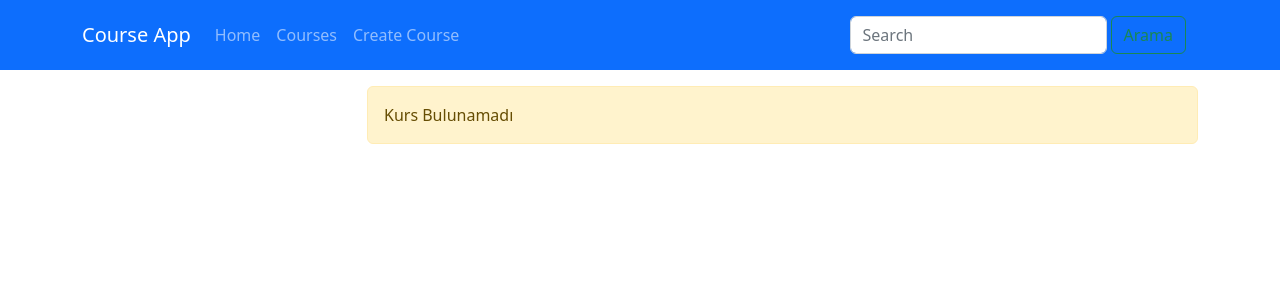
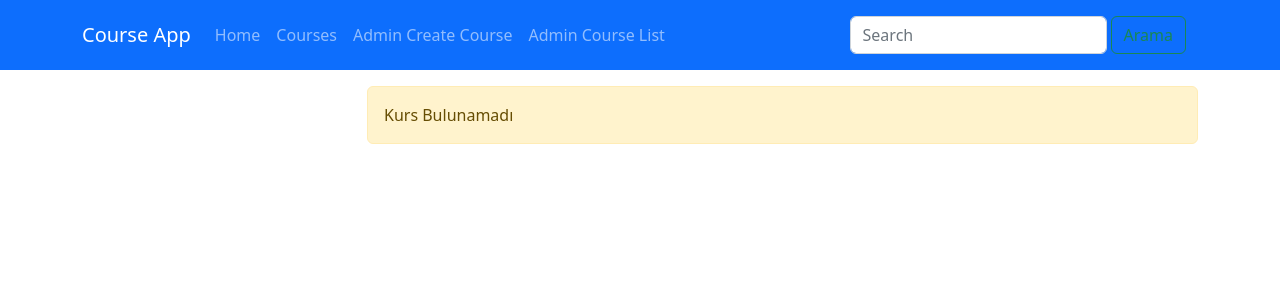
Before and after one commit to Abdulkadir2516/Django_project_course, a Django app: page /kurs/ in a window 1280 px wide. Shown: the top 300 px of the page. Run offline with Django 4.2, Linux system fonts and the light colour scheme; data that the repository does not hold is empty; some libraries are stand-ins or nearby versions.

Commit message:
Add course list and edit functionality; update navigation links

```diff
--- a/courseapp/courses/urls.py
+++ b/courseapp/courses/urls.py
@@ -11,7 +11,8 @@ urlpatterns = [
     path('', views.index, name='index'),
     path('search', views.search, name='search'),
     path('create-kurs', views.create_kurs, name='create_course'),
-
+    path('course-list', views.course_list, name='course_list'),
+    path('course_edit/<slug:slug>', views.course_edit, name='course_edit'),
     path('<slug:slug>', views.detay, name='course_details'),
     path('kategori/<slug:slug>',views.getCoursesByCategory, name='getCoursesByCategory'),
 
--- a/courseapp/courses/views.py
+++ b/courseapp/courses/views.py
@@ -68,6 +68,16 @@ def create_kurs(request):
 def kurslar(request):
     return HttpResponse("<h1>Kurslar sayfası</h1>")
 
+def course_list(request):
+    kurslar = Course.objects.all()
+    return render(request, 'courses/course_list.html', {
+        "courses": kurslar,
+    })
+
+def course_edit(request, slug):
+    pass
+
+
 def detay(request, slug):
 
     """try:
--- a/courseapp/templates/partials/_nav.html
+++ b/courseapp/templates/partials/_nav.html
@@ -9,7 +9,10 @@
                     <a class="nav-link" href="{% url "index" %}">Courses</a>
                 </li>
                 <li class="nav-item">
-                    <a class="nav-link" href="{% url 'create_course' %}">Create Course</a>
+                    <a class="nav-link" href="{% url 'create_course' %}">Admin Create Course</a>
+                </li>
+                <li>
+                    <a class="nav-link" href="{% url 'course_list' %}">Admin Course List</a>
                 </li>
 
 
```
Also changed, not shown: courseapp/courses/templates/courses/course_list.html (added, +55 -0 lines).
